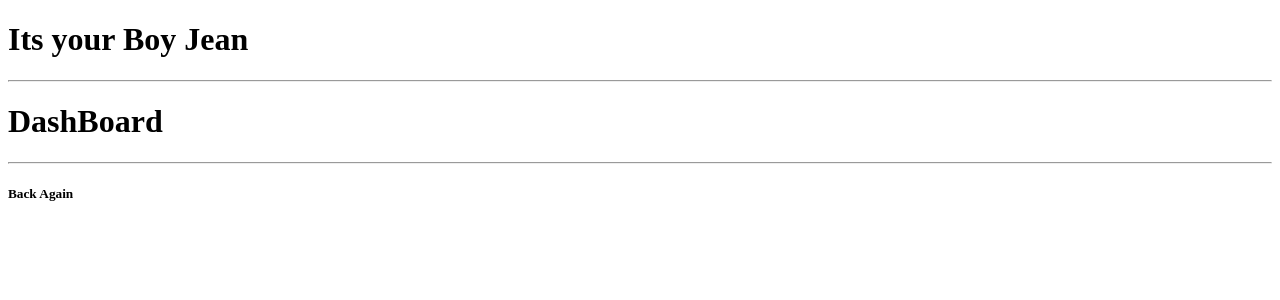
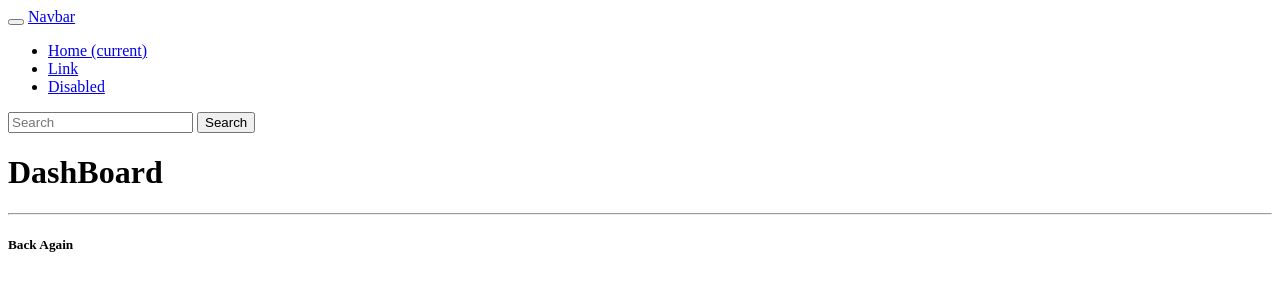
Before and after one commit to DenimCity/customer_management, a Django app: page / in a window 1280 px wide. Shown: the top 300 px of the page. Run offline with Django 3.2, Linux system fonts and the light colour scheme.

Commit message:
added styling

```diff
--- a/accounts/templates/accounts/main.html
+++ b/accounts/templates/accounts/main.html
@@ -6,8 +6,9 @@
     <title>CRM</title>
 </head>
 <body>
-    <h1>Its your Boy Jean</h1>
-    <hr>
+    {%  include 'accounts/navbar.html' %}
+
+
         {% block  content %}
 
         {% endblock %}
--- /dev/null
+++ b/accounts/templates/accounts/navbar.html
@@ -0,0 +1,24 @@
+<nav class="navbar navbar-expand-lg navbar-light bg-light">
+    <button class="navbar-toggler" type="button" data-toggle="collapse" data-target="#navbarTogglerDemo03" aria-controls="navbarTogglerDemo03" aria-expanded="false" aria-label="Toggle navigation">
+      <span class="navbar-toggler-icon"></span>
+    </button>
+    <a class="navbar-brand" href="#">Navbar</a>
+
+    <div class="collapse navbar-collapse" id="navbarTogglerDemo03">
+      <ul class="navbar-nav mr-auto mt-2 mt-lg-0">
+        <li class="nav-item active">
+          <a class="nav-link" href="#">Home <span class="sr-only">(current)</span></a>
+        </li>
+        <li class="nav-item">
+          <a class="nav-link" href="#">Link</a>
+        </li>
+        <li class="nav-item">
+          <a class="nav-link disabled" href="#">Disabled</a>
+        </li>
+      </ul>
+      <form class="form-inline my-2 my-lg-0">
+        <input class="form-control mr-sm-2" type="search" placeholder="Search" aria-label="Search">
+        <button class="btn btn-outline-success my-2 my-sm-0" type="submit">Search</button>
+      </form>
+    </div>
+  </nav>
```
Also changed, not shown: accounts/templates/accounts/customer.html (+7 -11 lines), accounts/templates/accounts/product.html (+7 -11 lines).
